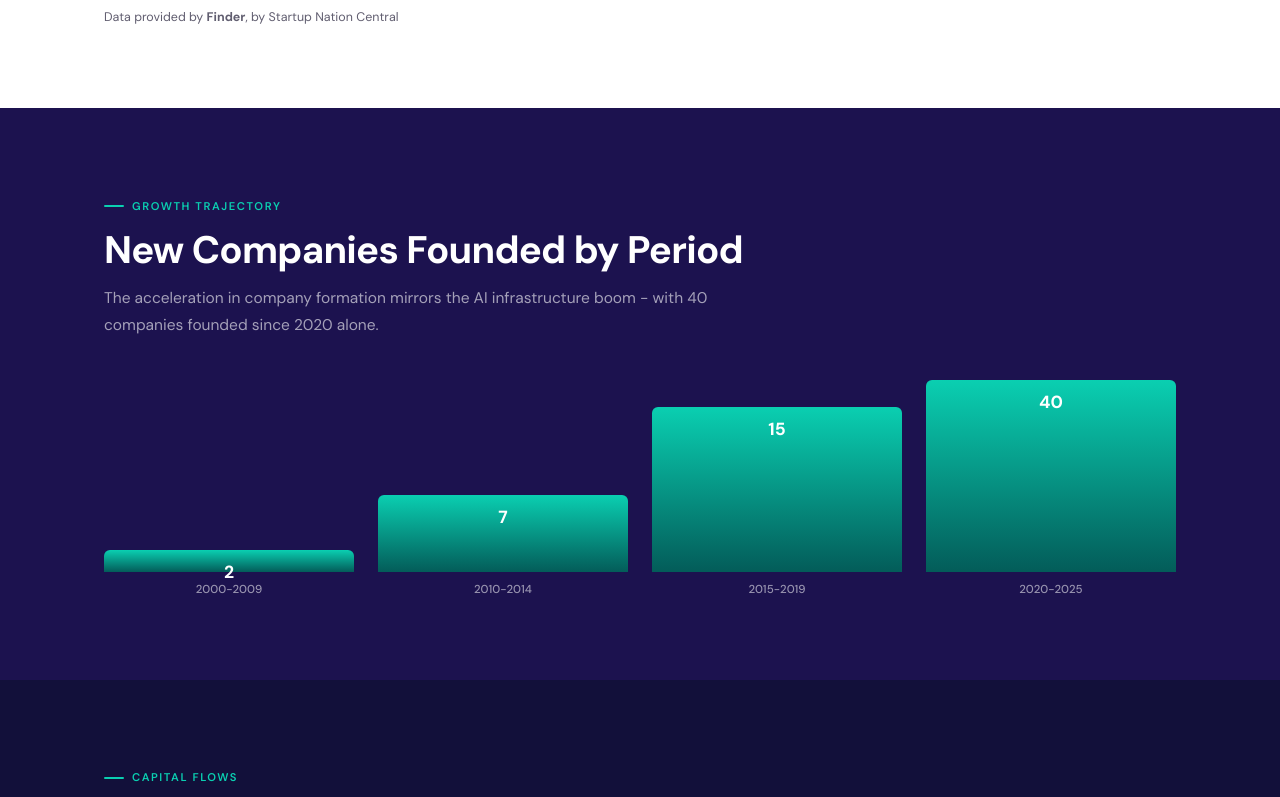
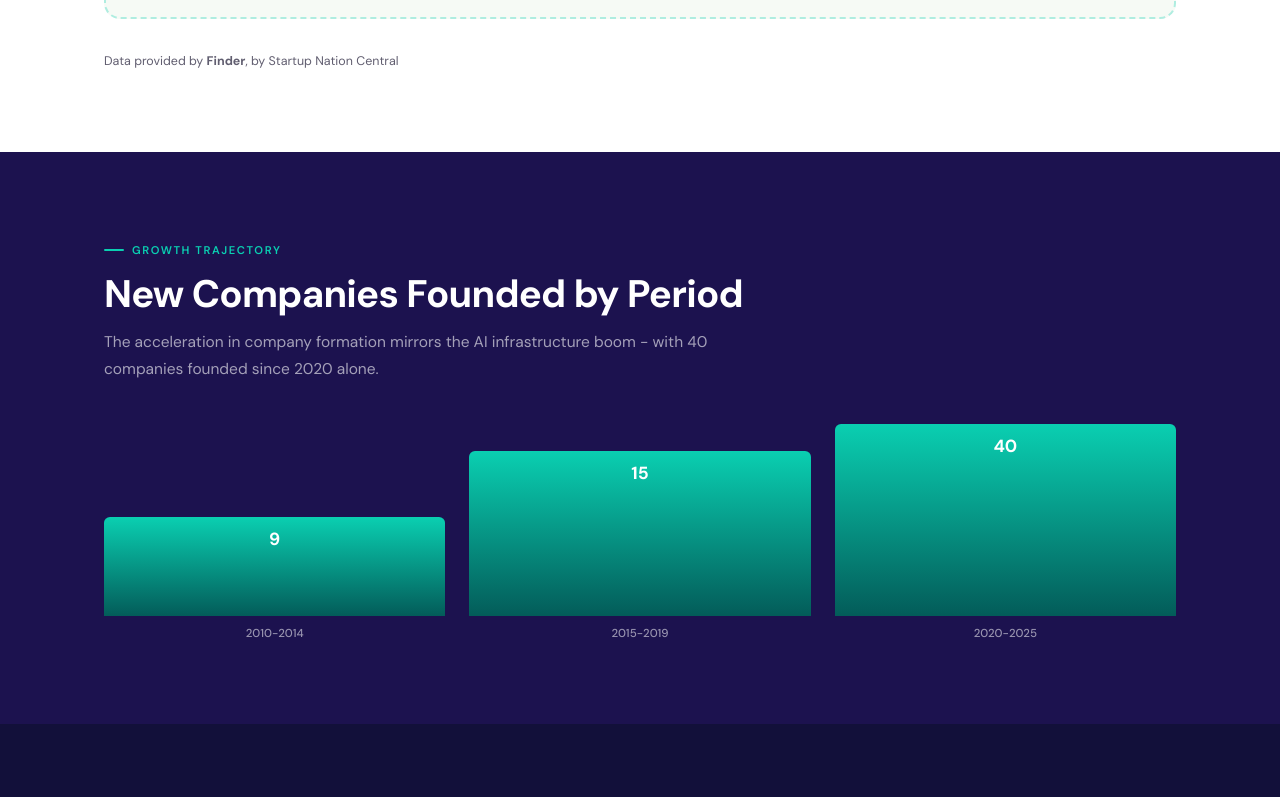
Before and after one commit to VickyB-Git/data-center-ai-infrastructure-map, a plain HTML site: page index.html in a window 1280 px wide. Shown: the part 2274-3071 px from the top of the page. Drawn offline with Linux system fonts and the light colour scheme.

Commit message:
Add files via upload

```diff
--- a/index.html
+++ b/index.html
@@ -193,8 +193,9 @@ footer img{height:26px;width:auto;}
     <div class="section-eyebrow">Overview</div>
     <h2>Why Infrastructure Is the New Frontier</h2>
     <div class="intro-card reveal">
-      <p>Artificial intelligence doesn't exist in the cloud - it runs on physical infrastructure: racks of GPUs, kilometers of fiber, tanks of cooling fluid, and megawatts of electric power. The AI boom of the 2020s has exposed a hard constraint: the world is running out of the infrastructure needed to train and serve the next generation of models.</p>
-      <p>Israel has responded with one of the densest concentrations of AI infrastructure startups globally. This ecosystem map documents <strong>70 Israeli companies</strong> tackling every layer of the stack - from power generation and liquid cooling to photonic interconnects, AI accelerators, and intelligent storage systems. Together, privately held companies have raised over <strong>$4.2B</strong>, built 2 unicorns, and the ecosystem continues to attract significant capital.</p>
+      <p style="font-size:1rem;font-weight:400;color:rgba(255,255,255,0.85);line-height:1.75;margin-bottom:1.2rem;">AI needs a home - and Israeli entrepreneurs are building it. Grove Ventures is launching the Israeli Data Center Infrastructure Startup Map, revealing dozens of companies solving tomorrow's critical bottlenecks and redefining how the world will store, move, and process data in the age of AI.</p>
+      <p>AI doesn't exist in the cloud - it runs on physical infrastructure: racks of GPUs, kilometers of fiber, tanks of cooling fluid, and megawatts of electric power. The AI boom of the 2020s has exposed a hard constraint: the world is running out of the infrastructure needed to train the next generation of models.</p>
+      <p>Israel has responded with one of the densest concentrations of AI infrastructure startups globally. This map documents <strong>~70 Israeli companies</strong> across 6 sectors - including approximately <strong>15 in stealth</strong>. Together, privately held companies have raised over <strong>$4.2B</strong>.</p>
     </div>
     <div class="metrics-grid reveal">
       <div class="metric-card">
@@ -253,15 +254,10 @@ footer img{height:26px;width:auto;}
     <h2>New Companies Founded by Period</h2>
     <p class="section-sub">The acceleration in company formation mirrors the AI infrastructure boom - with 40 companies founded since 2020 alone.</p>
     <div class="founded-chart reveal">
+
       <div class="fc-bar-wrap">
-        <div class="fc-bar" style="height:10%;background:linear-gradient(180deg,#0ACFB1,#035C59);border-radius:6px 6px 0 0;">
-          <span class="fc-val">2</span>
-        </div>
-        <span class="fc-label">2000-2009</span>
-      </div>
-      <div class="fc-bar-wrap">
-        <div class="fc-bar" style="height:35%;background:linear-gradient(180deg,#0ACFB1,#035C59);border-radius:6px 6px 0 0;">
-          <span class="fc-val">7</span>
+        <div class="fc-bar" style="height:45%;background:linear-gradient(180deg,#0ACFB1,#035C59);border-radius:6px 6px 0 0;">
+          <span class="fc-val">9</span>
         </div>
         <span class="fc-label">2010-2014</span>
       </div>
```
